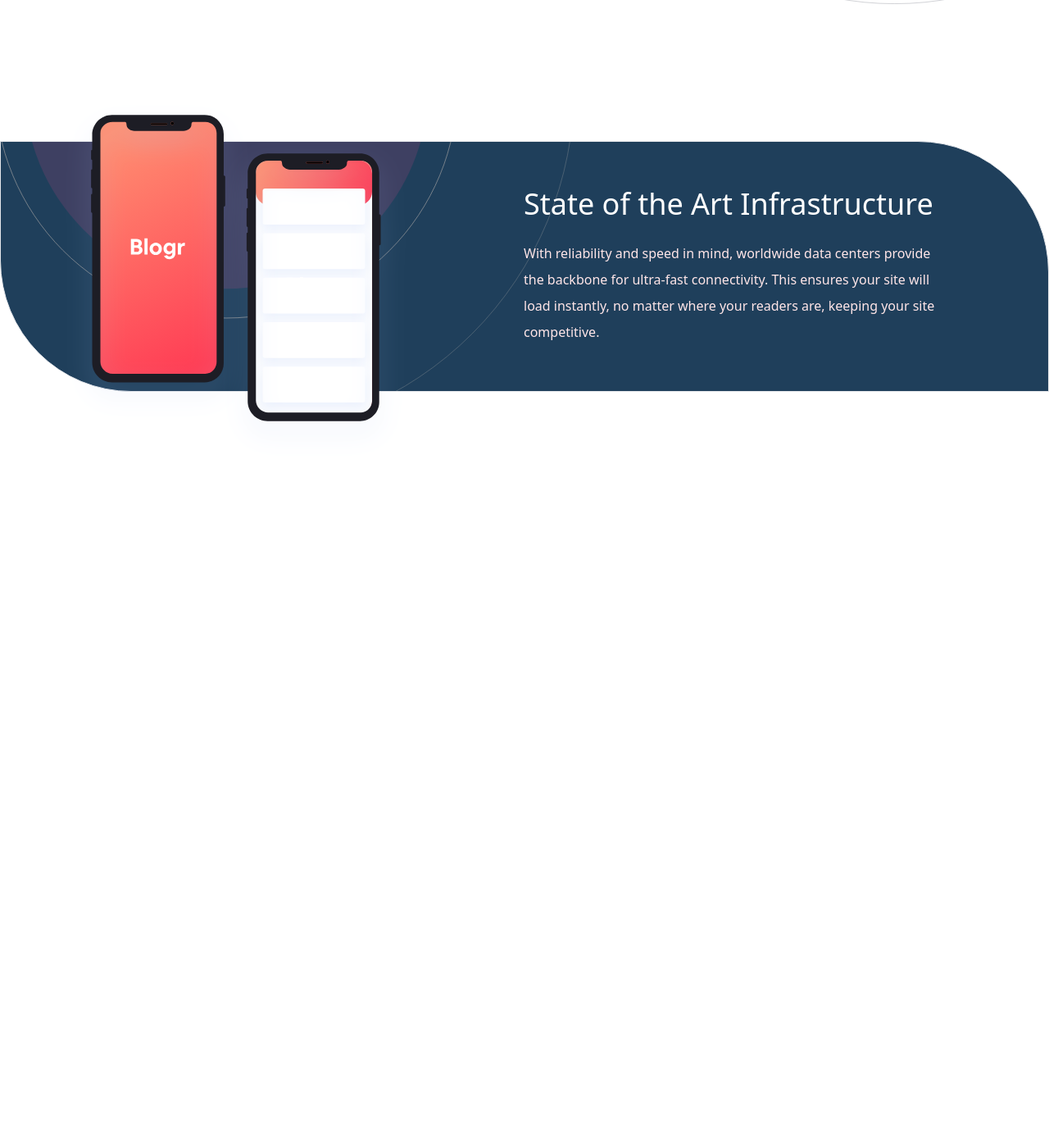
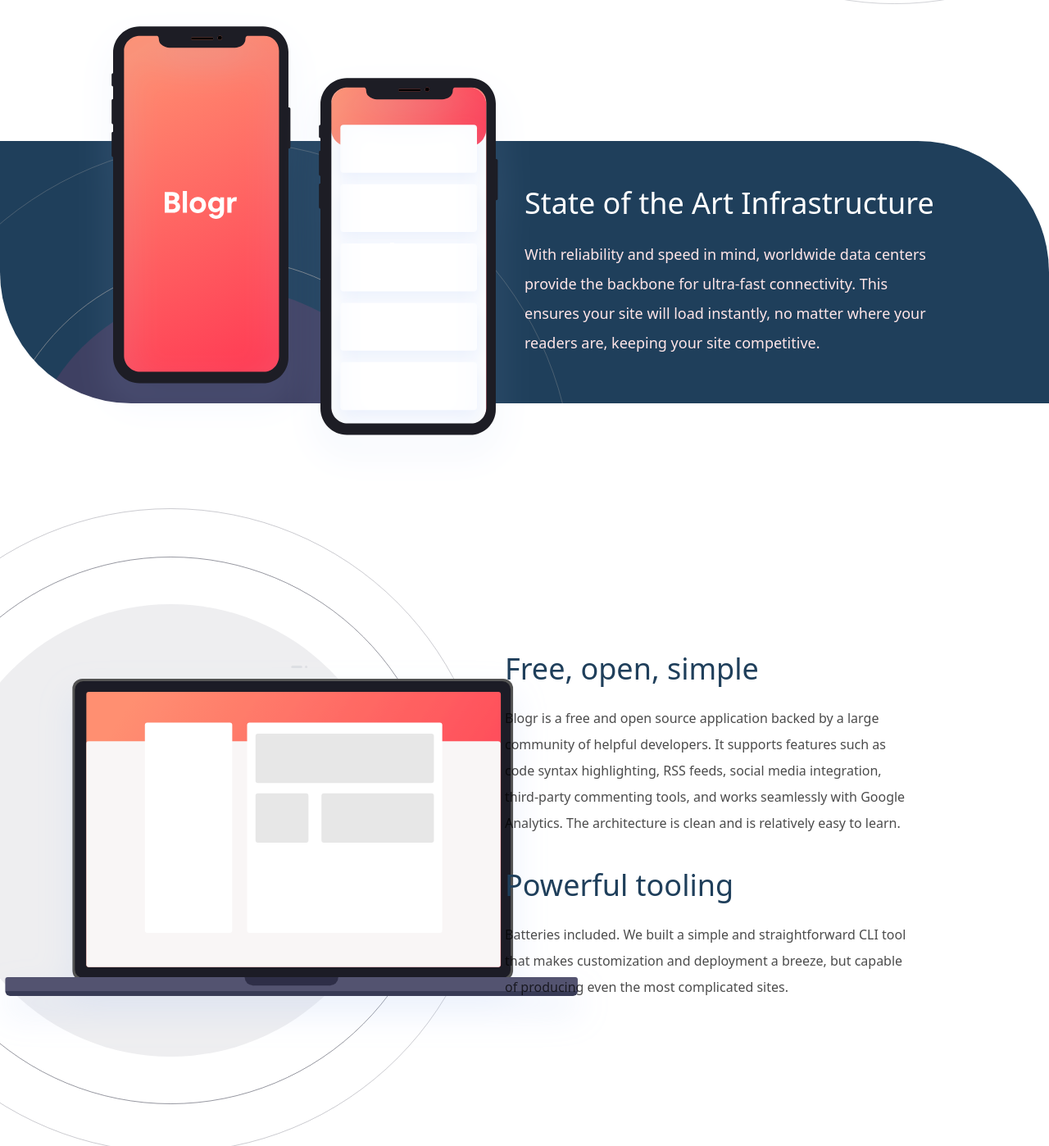
Before and after one commit to dsaglam94/Tailwind_Responsive_Blogsite, a website: page index.html in a window 1280 px wide. Shown: the part 1540-2938 px from the top of the page at 82% size. Before the commit the page ends 2146 px from the top, so only its background shows below. Drawn offline with Linux system fonts and the light colour scheme.

Commit message:
added a new section

```diff
--- a/index.html
+++ b/index.html
@@ -162,18 +162,39 @@
   </div>
 </section>
 
-<section id="sub-details" class="relative flex items-center justify-center my-52 border pt-72 pb-24 rounded-tr-[10rem] rounded-bl-[10rem] lg:px-32 lg:py-14 lg:my-32">
+<section id="sub-details" class="relative flex items-center justify-center my-52 px-6 pt-72 pb-24 rounded-tr-[10rem] rounded-bl-[10rem] lg:px-32 lg:py-14 lg:my-32">
   <!-- Phone mockups -->
-  <div class="absolute -top-52 md:-top-12 md:left-20">
-    <img class="w-full lg:w-3/4" src="./images/illustration-phones.svg" alt="">
+  <div class="absolute -top-52 md:-top-40 md:left-24">
+    <img class="w-full" src="./images/illustration-phones.svg" alt="">
   </div>
   <!-- Flex Container Text -->
-  <div class="flex flex-col items-center text-center max-w-sm space-y-6 lg:max-w-lg lg:ml-auto lg:text-left lg:items-start">
+  <div class="flex flex-col items-center text-center space-y-6 lg:max-w-lg lg:ml-auto lg:text-left lg:items-start">
     <h1 class="text-5xl text-white lg:text-4xl">State of the Art Infrastructure</h1>
-    <p class="text-veryLightRedNav w-5/6 leading-8 lg:w-full">
+    <p class="text-lg text-veryLightRedNav leading-9 lg:w-full">
         With reliability and speed in mind, worldwide data centers provide the backbone for ultra-fast connectivity.
         This ensures your site will load instantly, no matter where your readers are, keeping your site competitive.
     </p>
+  </div>
+</section>
+
+<section id="details" class="px-6 lg:px-32 lg:py-44">
+  <!-- Flex Text Container -->
+  <div class="pt-96 space-y-10 text-center md:pt-0 md:p-10 md:max-w-xl md:ml-auto md:text-left">
+    <div class="space-y-6">
+      <h2 class="text-4xl text-veryDarkBlue">Free, open, simple</h2>
+      <p class="textblack opacity-70 leading-8">
+        Blogr is a free and open source application backed by a large community of helpful developers. It supports
+        features such as code syntax highlighting, RSS feeds, social media integration, third-party commenting tools,
+        and works seamlessly with Google Analytics. The architecture is clean and is relatively easy to learn.
+      </p>
+    </div>
+    <div class="space-y-6">
+      <h2 class="text-4xl text-veryDarkBlue">Powerful tooling</h2>
+      <p class="textblack opacity-70 leading-8">
+        Batteries included. We built a simple and straightforward CLI tool that makes customization and deployment a breeze, but
+        capable of producing even the most complicated sites.
+      </p>
+    </div>
   </div>
 </section>
 
--- a/src/input.css
+++ b/src/input.css
@@ -21,6 +21,12 @@
     background-repeat: no-repeat;
     background-position: top -500% right 50%;
     background-size: 650px;
+}
+
+#details {
+    background-image: url('../images/illustration-laptop-mobile.svg');
+    background-repeat: no-repeat;
+    background-position: top center;
 }
 
 /* Dropdown Menu Custom Style */
@@ -112,7 +118,13 @@
 
     #sub-details {
         background-size: 850px;
-        background-position: top 90% left -35%;
+        background-position: top left -35%;
+    }
+
+    #details {
+        background-image: url('../images/illustration-laptop-desktop.svg');
+        background-repeat: no-repeat;
+        background-position: top left -60%;
     }
 
 }
```
Also changed, not shown: dist/output.css.
